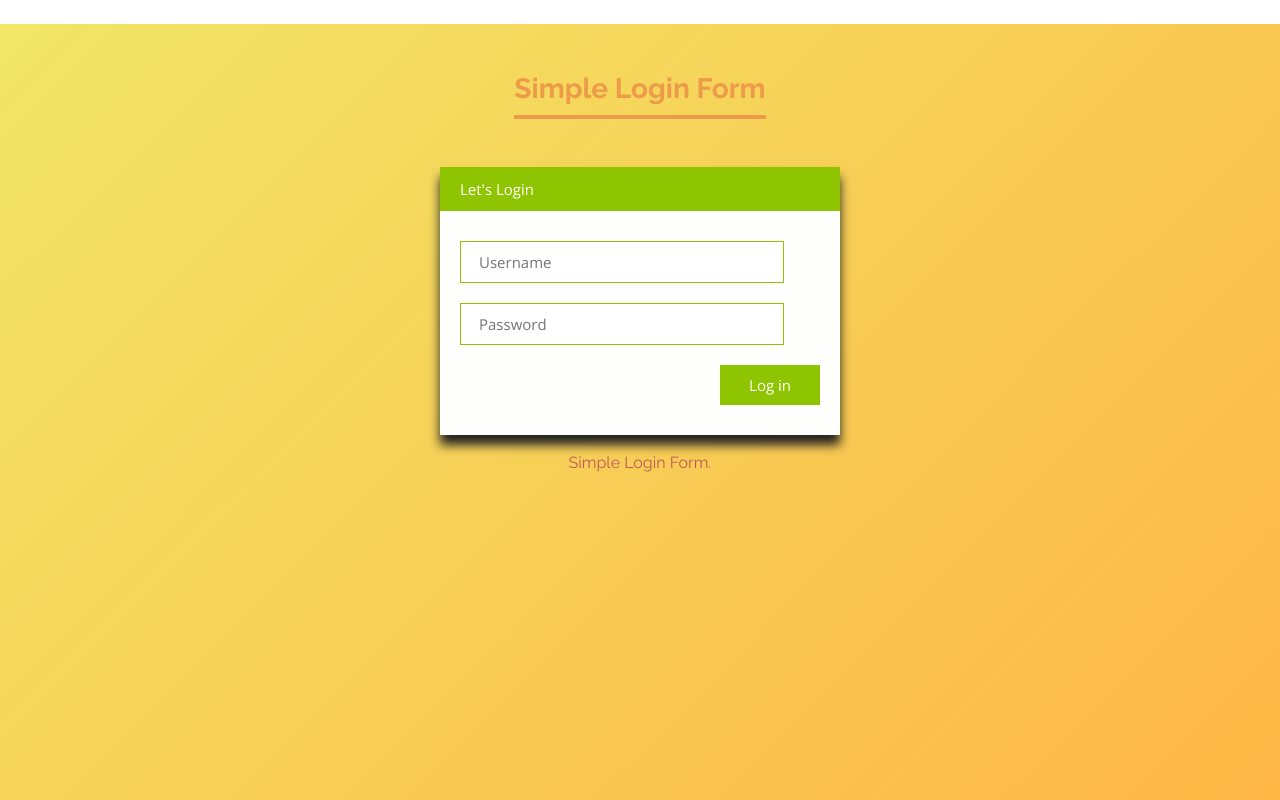
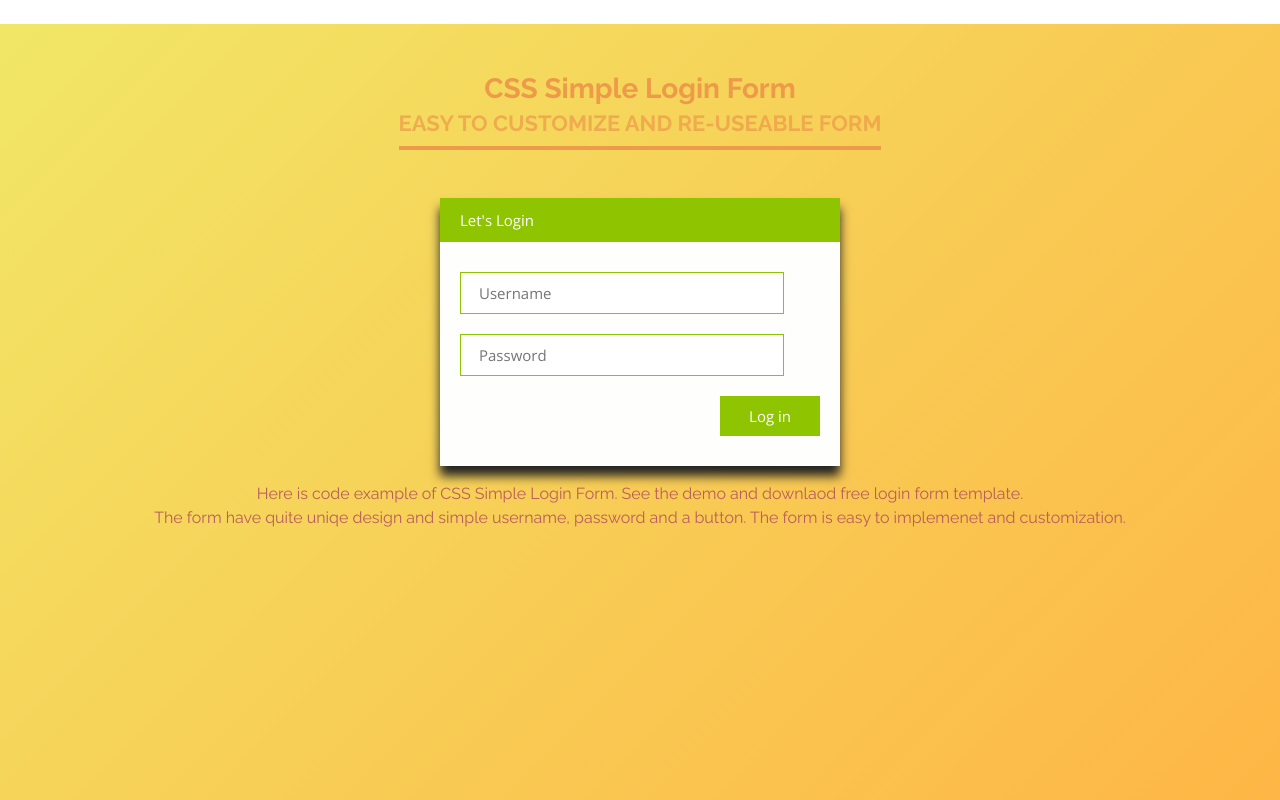
Before and after one commit to asifalifa19/loginpage, a plain HTML site: page index.html in a window 1280 px wide. Drawn offline with nearby package versions, Linux system fonts and the light colour scheme.

Commit message:
Update index.html

```diff
--- a/index.html
+++ b/index.html
@@ -4,7 +4,7 @@
     <meta charset="UTF-8" />
     <meta http-equiv="X-UA-Compatible" content="IE=edge,chrome=1">
     <meta name="viewport" content="width=device-width, initial-scale=1.0">
-    <title>Login Page in HTML</title>
+    <title>Login Page in HTML with CSS Code Demo</title>
 	<meta name="description" content="Here is code example of CSS simple login form. See the demo and downlaod free login form template. The form have quite uniqe design with username, password and a button fields." />
     <meta name="author" content="Codeconvey" />
     <!--Only for demo purpose - no need to add.-->
@@ -21,7 +21,7 @@
     <div class="rt-container">
     	<div class="col-rt-12">
         	<div class="rt-heading">
-            	<h1>Simple Login Form</h1>
+            	<h1>CSS Simple Login Form<span>Easy to customize and re-useable Form</span></h1>
             </div>
         </div>
     </div>
@@ -41,7 +41,7 @@
                   <input id="submit" type="submit" value="Log in">
                 </fieldset>
               </form>
-              <p style="text-align:center;">Simple Login Form.</p>
+              <p style="text-align:center;">Here is code example of CSS Simple Login Form. See the demo and downlaod free login form template.<br />The form have quite uniqe design and simple username, password and a button. The form is easy to implemenet and customization.</p>
             </div>
 
 		</div>
```
